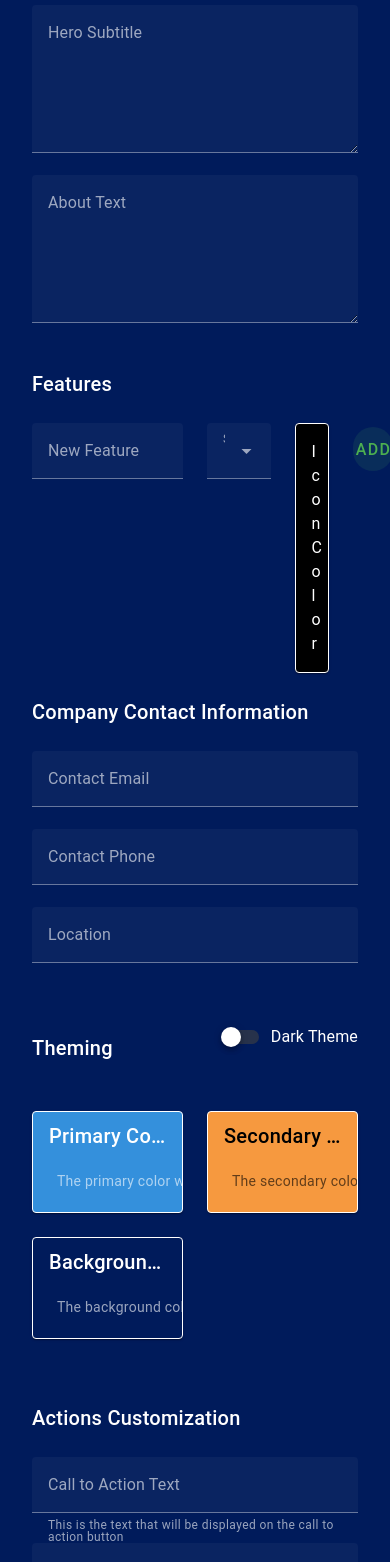
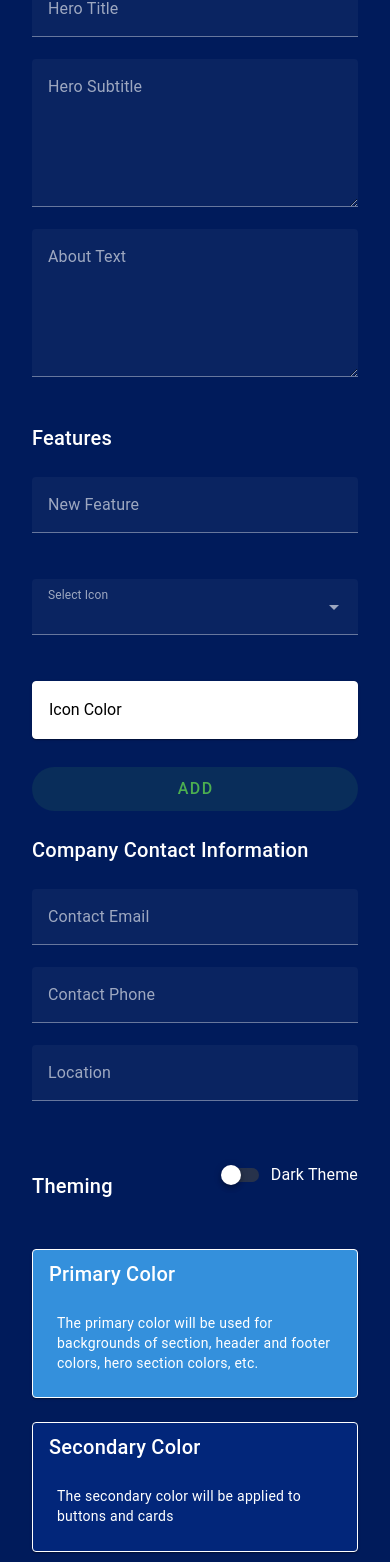
Before and after one commit to Supplementing/30SecondLandingPage, a Nuxt app: page / in a window 390 px wide. Shown: the part 426-1988 px from the top of the page. Built offline with nearby package versions, Linux system fonts and the light colour scheme.

Commit message:
made it mobile responsive

```diff
--- a/components/creationPage.vue
+++ b/components/creationPage.vue
@@ -2,9 +2,9 @@
   <v-container fluid class="background w-100 h-100">
     <v-row>
       <v-col cols="12">
-        <v-card-title style="font-size: 25px; margin-top: 10px">
+        <v-card-text style="font-size: 25px; margin-top: 10px">
           <v-icon>mdi-file-plus-outline</v-icon> Generate a landing page in 30
-          seconds!</v-card-title
+          seconds!</v-card-text
         >
         <v-card-subtitle class="ml-10 mt-5" style="font-size: 18px">
           Simply enter in the info below to preview and then generate a single
@@ -53,14 +53,14 @@
         <v-card-title>Features</v-card-title>
         <v-container fluid>
           <v-row>
-            <v-col cols="6">
+            <v-col cols="12" xs="12" sm="12" md="12" lg="6">
               <v-text-field
                 v-model="newFeature.text"
                 label="New Feature"
                 placeholder="Enter feature description"
               ></v-text-field>
             </v-col>
-            <v-col cols="3">
+            <v-col cols="12" xs="12" sm="12" md="12" lg="3">
               <v-select
                 v-model="newFeature.icon"
                 :items="iconOptions"
@@ -80,7 +80,7 @@
                 </template>
               </v-select>
             </v-col>
-            <v-col cols="2">
+            <v-col cols="12" lg="2" xs="12" sm="12" md="12">
               <v-menu
                 v-model="featureMenu"
                 :close-on-content-click="false"
@@ -107,7 +107,7 @@
                 </v-card>
               </v-menu>
             </v-col>
-            <v-col cols="1">
+            <v-col cols="12" xs="12" sm="12" md="12" lg="1">
               <v-btn
                 class="mt-1"
                 block
@@ -125,7 +125,11 @@
             <v-card-subtitle>Items ({{ features.length }}):</v-card-subtitle>
             <v-row class="mt-4"
               ><v-col
-                cols="2"
+                cols="12"
+                md="3"
+                xs="12"
+                sm="12"
+                lg="3"
                 v-for="(feature, index) in features"
                 :key="index"
               >
@@ -183,7 +187,7 @@
         ></v-card-title>
         <v-container fluid>
           <v-row>
-            <v-col cols="6">
+            <v-col cols="12" md="6">
               <v-menu
                 v-model="menu"
                 :close-on-content-click="false"
@@ -198,10 +202,10 @@
                     <v-card-title>Primary Color</v-card-title>
 
                     <v-card-actions>
-                      <v-card-subtitle
+                      <v-card-text
                         >The primary color will be used for backgrounds of
                         section, header and footer colors, hero section colors,
-                        etc.</v-card-subtitle
+                        etc.</v-card-text
                       ></v-card-actions
                     >
                   </v-card>
@@ -220,7 +224,7 @@
 
               <!--  -->
             </v-col>
-            <v-col cols="6">
+            <v-col cols="12" md="6">
               <v-menu
                 v-model="menu2"
                 :close-on-content-click="false"
@@ -234,9 +238,9 @@
                   >
                     <v-card-title>Secondary Color</v-card-title>
                     <v-card-actions>
-                      <v-card-subtitle
+                      <v-card-text
                         >The secondary color will be applied to buttons and
-                        cards</v-card-subtitle
+                        cards</v-card-text
                       ></v-card-actions
                     >
                   </v-card>
@@ -253,7 +257,7 @@
                 </v-card>
               </v-menu>
             </v-col>
-            <v-col cols="6">
+            <v-col cols="12" md="6">
               <v-menu
                 v-model="menu3"
                 :close-on-content-click="false"
@@ -267,10 +271,10 @@
                   >
                     <v-card-title>Background Color</v-card-title>
                     <v-card-actions>
-                      <v-card-subtitle
+                      <v-card-text
                         >The background color will be applied to the overall
                         background and be shown on sections where theres no
-                        color</v-card-subtitle
+                        color</v-card-text
                       ></v-card-actions
                     >
                   </v-card>
@@ -317,8 +321,9 @@
           ></v-text-field>
 
           <v-btn
-            variant="contained"
+            variant="tonal"
             block
+            rounded
             size="large"
             class="mt-10"
             @click="generateLandingPage"
@@ -327,31 +332,43 @@
           >
         </v-container>
         <v-dialog
-          max-width="50%"
+          max-width="95%"
+          width="auto"
+          max-height="50%"
           transition="dialog-bottom-transition"
           v-model="showGeneratedHtmlModal"
         >
-          <v-card class="rounded-lg" color="success">
+          <v-card class="rounded-lg" color="primary">
             <v-container fluid>
-              <v-alert v-if="generatedHtml" type="success" style="width: 100%">
-                <div slot="title">
+              <v-card-text style="font-size: 16px">
                 Your landing page has been generated. You can preview it, or
                 download the HTML file.
-                </div>
-
-                <template v-slot:append>
-                  <v-btn color="primary" @click="previewDialog = true">
+              </v-card-text>
+              <v-card-actions>
+                <v-btn
+                  rounded
+                  block
+                  variant="flat"
+                  color="#001b5b"
+                  @click="previewDialog = true"
+                >
                   <v-icon left>mdi-eye</v-icon>
                   Preview
                 </v-btn>
-
-                  <v-btn class="ml-5" @click="downloadHtml" color="warning">
+              </v-card-actions>
+              <v-card-actions>
+                <v-btn
+                  rounded
+                  block
+                  variant="flat"
+                  @click="downloadHtml"
+                  color="secondary"
+                >
                   <v-icon left>mdi-download</v-icon>
-                    Download HTML
-                  </v-btn>
-                </template>
-              </v-alert></v-container
-            ></v-card
+                  Download
+                </v-btn></v-card-actions
+              >
+            </v-container></v-card
           >
         </v-dialog>
 
@@ -377,41 +394,43 @@
     <v-dialog max-width="600px" v-model="whatsNext">
       <!-- show a card letting the user know theyve downloaded an html file and can either upload it to somewhere to tiiny.host, or they can host it themselves. They can also edit the file as desired if needed -->
 
-      <v-card>
-        <v-toolbar color="primary"
+      <v-card class="rounded-lg">
+        <v-toolbar class="rounded-t-lg" color="primary"
           ><v-toolbar-title class="white--text"
             >What's next?
           </v-toolbar-title></v-toolbar
         >
-        <v-container>
+        <v-container fluid>
           <v-alert type="info" color="success">
             You've now downloaded a single HTML with Vue.js contained in the
             file and I'm sure youre wondering whats next? The good news is you
             have multiple options:</v-alert
           >
           <v-card-actions>
+            <v-container>
               <ul>
                 <li>
                   If you are totally happy with it and ready to serve it as a
                   site, we recommend a service like
-                <a href="https://tiiny.host">tiiny.host</a> which allows you to
-                simply upload the downloaded file, choose a domain, and you will
-                have a live web page in seconds.
+                  <a href="https://tiiny.host">tiiny.host</a> which allows you
+                  to simply upload the downloaded file, choose a domain, and you
+                  will have a live web page in seconds.
                 </li>
                 <li>
                   Alternatively, if you want have an existing deployment method
-                such as Github pages, cloudflare, etc, then you can continue to
-                upload it as normal using the defined process there.
+                  such as Github pages, cloudflare, etc, then you can continue
+                  to upload it as normal using the defined process there.
                 </li>
                 <li>
                   Finally, if you want to make some more changes, the file has a
-                self-contained instance of Vue.js including Vuetify and Material
-                Design Icons, so you can open it in your favorite code editor,
-                make any desired changes, and then upload it using one of the
-                previously listed choices.
+                  self-contained instance of Vue.js including Vuetify and
+                  Material Design Icons, so you can open it in your favorite
+                  code editor, make any desired changes, and then upload it
+                  using one of the previously listed choices.
                 </li>
-            </ul></v-card-actions
-          >
+              </ul>
+            </v-container>
+          </v-card-actions>
         </v-container>
       </v-card>
     </v-dialog>
@@ -435,10 +454,10 @@ export default {
       heroTitle: "",
       heroSubtitle: "",
       features: [],
-      newFeature: { text: "", icon: "", iconColor: "#000000" },
+      newFeature: { text: "", icon: "", iconColor: "#ffffff" },
       primaryColor: "#3490dc",
-      secondaryColor: "#f6993f",
-      backgroundColor: "#001b5b",
+      secondaryColor: "#02267a",
+      backgroundColor: "#ffffff",
       aboutText: "",
       contactEmail: "",
       contactPhone: "",
@@ -695,7 +714,7 @@ export default {
         this.newFeature = {
           text: "",
           icon: "mdi-lightbulb",
-          iconColor: "#000000",
+          iconColor: "#ffffff",
         };
       }
     },
@@ -795,7 +814,7 @@ export default {
           <v-main style="background:${this.backgroundColor}">
             <v-container fluid class="fill-height primary">
               <v-row align="center" justify="center">
-                <v-col cols="12" sm="8" md="6" class="text-center">
+                <v-col cols="12" sm="12" md="6" class="text-center">
                   <h1 class="text-h2 font-weight-bold white--text mb-4">${
                     this.heroTitle
                   }</h1>
@@ -902,6 +921,7 @@ export default {
       link.click();
       document.body.removeChild(link);
       URL.revokeObjectURL(url);
+      this.showGeneratedHtmlModal = false;
       this.whatsNext = true;
     },
   },
```
Lines whose indentation alone changed are shown as unchanged.
